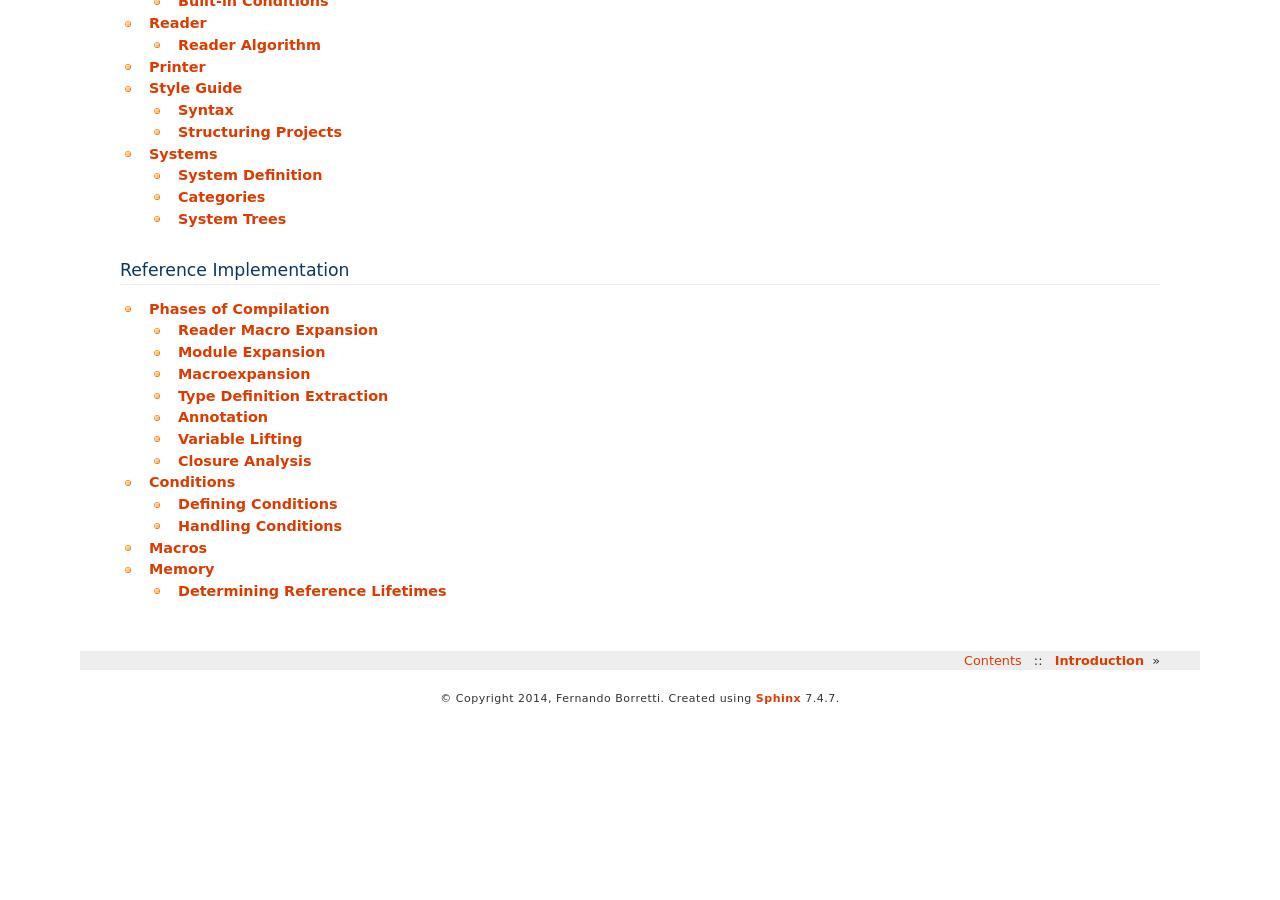
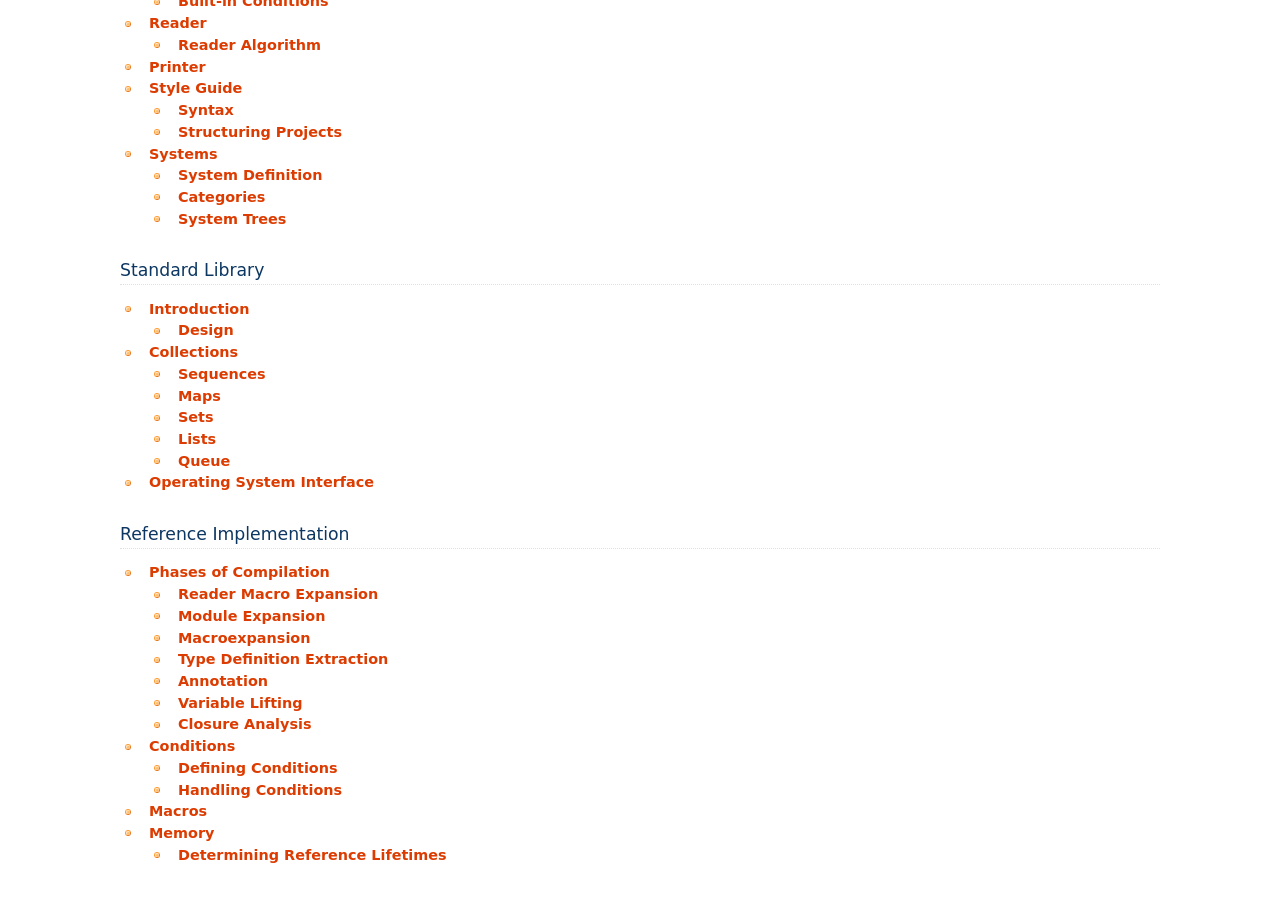
Before and after one commit to eudoxia0/corvus, a Sphinx documentation site: the page built from docs/index.rst, in a window 1280 px wide and 900 px high, scrolled down 1480 px. Built offline with Sphinx 7.4.7, drawn with Linux system fonts in a browser that asks for light colours; formulas are drawn with MathJax 3; before the commit the page ends 2195 px from its top, so only the background shows below that.

Commit message:
Add future stdlib docs

```diff
--- a/docs/index.rst
+++ b/docs/index.rst
@@ -26,6 +26,17 @@ Specification
    spec/style
    spec/systems
 
+****************
+Standard Library
+****************
+
+.. toctree::
+   :maxdepth: 2
+
+   stdlib/introduction
+   stdlib/collections
+   stdlib/os
+
 ************************
 Reference Implementation
 ************************
--- /dev/null
+++ b/docs/stdlib/collections.rst
@@ -0,0 +1,18 @@
+***********
+Collections
+***********
+
+Sequences
+=========
+
+Maps
+====
+
+Sets
+====
+
+Lists
+=====
+
+Queue
+=====
--- /dev/null
+++ b/docs/stdlib/os.rst
@@ -0,0 +1,3 @@
+**************************
+Operating System Interface
+**************************
```
Also changed, not shown: docs/stdlib/introduction.rst (added, +11 -0 lines).
